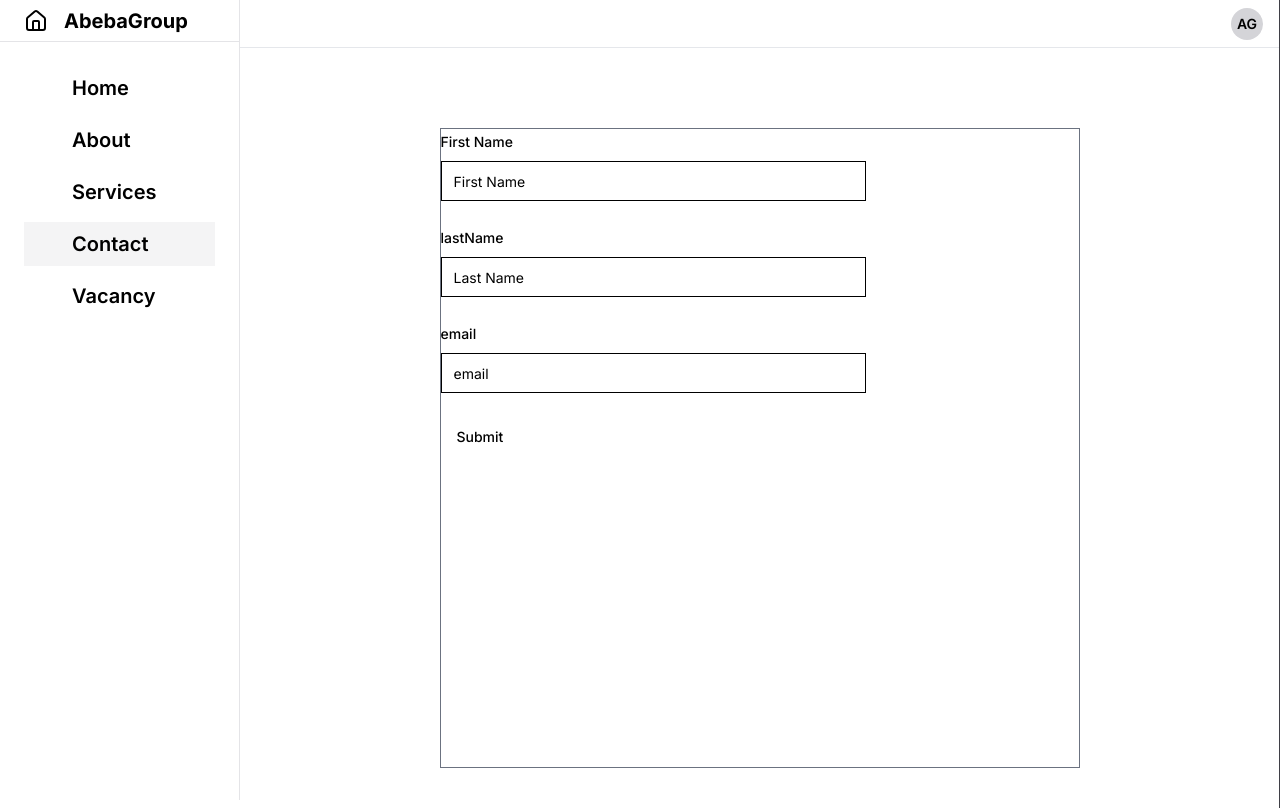
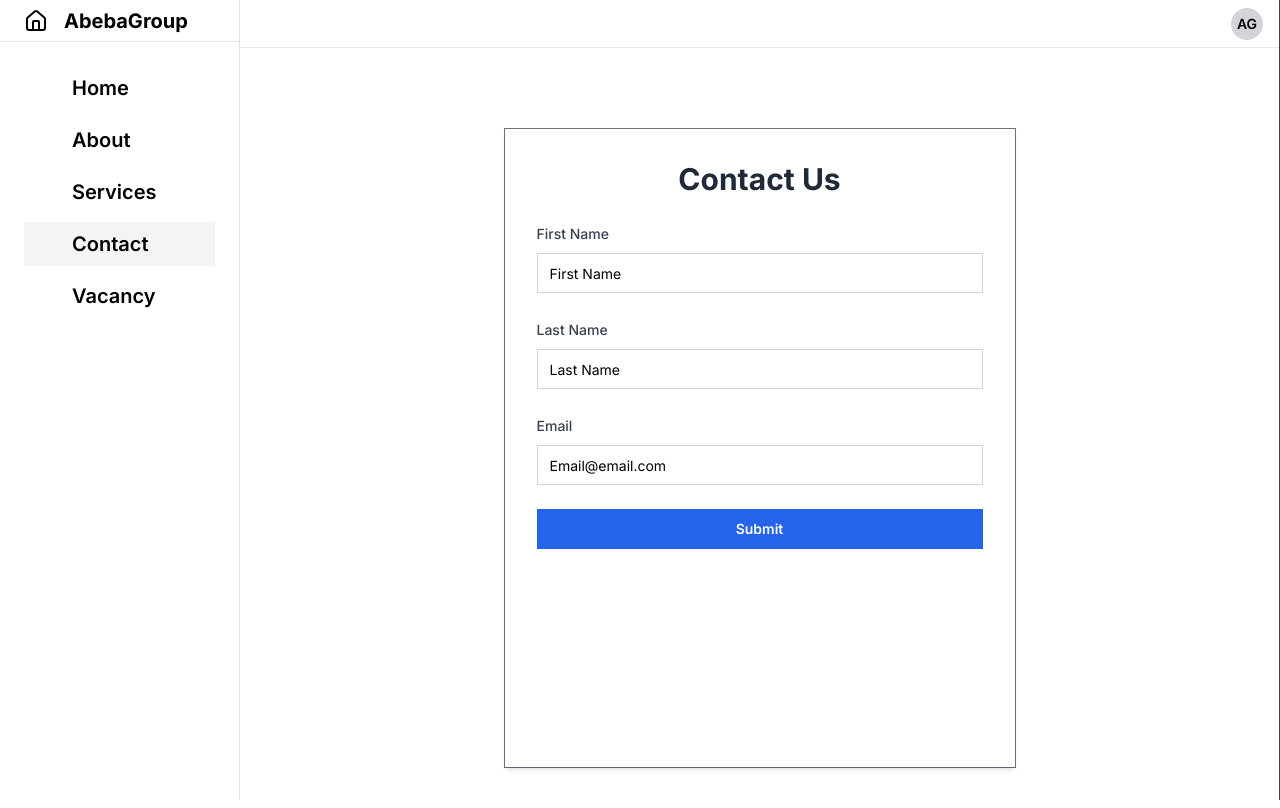
Before and after one commit to dmotorca/mordi-website, a Next.js app: page /contact in a window 1280 px wide. Shown: the top 808 px of the page. Built offline with nearby package versions, Linux system fonts and the light colour scheme; some icons are missing.

Commit message:
Finished Form field and added some css to make it look normal. I will need to hookup sometime of email service to actually send these Contact forms to an email

```diff
--- a/src/app/contact/page.tsx
+++ b/src/app/contact/page.tsx
@@ -3,11 +3,9 @@ import { ContactForm } from '@/components/contact-form';
 
 const ContactPage = () => {
   return (
-    <div className="flex items-center justify-center h-screen">
-      <div className="border border-gray-500 h-[50vh] w-[80vw] lg:h-[80vh] lg:w-[50vw]">
-        <div>
-          <ContactForm />
-        </div>
+    <div className="flex items-center justify-center pt-20">
+      <div className="border border-gray-500 h-[60vh] w-[80vw] lg:h-[80vh] lg:w-[40vw]">
+        <ContactForm />
       </div>
     </div>
   );
--- a/src/components/contact-form.tsx
+++ b/src/components/contact-form.tsx
@@ -19,10 +19,10 @@ import { Input } from './ui/input';
 
 const FormSchema = z.object({
   firstName: z.string().min(2, {
-    message: 'Username must be at least 2 characters.',
+    message: 'First name is required.',
   }),
   lastName: z.string().min(2, {
-    message: 'Username must be at least 2 characters.',
+    message: 'Last name is required.',
   }),
   email: z.string().email({ message: 'Email is required' }),
 });
@@ -49,53 +49,78 @@ export function ContactForm() {
   }
 
   return (
+    <div className="w-full h-full mx-auto bg-white shadow-md rounded-lg p-8">
+      <h2 className="text-3xl font-bold text-center text-gray-800 mb-6">
+        Contact Us
+      </h2>
       <Form {...form}>
-      <form onSubmit={form.handleSubmit(onSubmit)} className="w-2/3 space-y-6">
+        <form onSubmit={form.handleSubmit(onSubmit)} className="space-y-6">
+          {/* First Name Field */}
           <FormField
             control={form.control}
             name="firstName"
             render={({ field }) => (
               <FormItem>
-              <FormLabel>First Name</FormLabel>
+                <FormLabel className="text-gray-700">First Name</FormLabel>
                 <FormControl>
-                <Input placeholder="First Name" {...field} />
+                  <Input
+                    className="w-full p-3 mt-2 border border-gray-300 rounded-md focus:ring-2 focus:ring-blue-500 focus:outline-none"
+                    placeholder="First Name"
+                    {...field}
+                  />
                 </FormControl>
-
-              <FormMessage />
+                <FormMessage className="text-red-500" />
               </FormItem>
             )}
           />
 
+          {/* Last Name Field */}
           <FormField
             control={form.control}
             name="lastName"
             render={({ field }) => (
               <FormItem>
-              <FormLabel>lastName</FormLabel>
+                <FormLabel className="text-gray-700">Last Name</FormLabel>
                 <FormControl>
-                <Input placeholder="Last Name" {...field} />
+                  <Input
+                    className="w-full p-3 mt-2 border border-gray-300 rounded-md focus:ring-2 focus:ring-blue-500 focus:outline-none"
+                    placeholder="Last Name"
+                    {...field}
+                  />
                 </FormControl>
-              <FormMessage />
+                <FormMessage className="text-red-500" />
               </FormItem>
             )}
           />
 
+          {/* Email Field */}
           <FormField
             control={form.control}
             name="email"
             render={({ field }) => (
               <FormItem>
-              <FormLabel>email</FormLabel>
+                <FormLabel className="text-gray-700">Email</FormLabel>
                 <FormControl>
-                <Input placeholder="email" {...field} />
+                  <Input
+                    className="w-full p-3 mt-2 border border-gray-300 rounded-md focus:ring-2 focus:ring-blue-500 focus:outline-none"
+                    placeholder="Email@email.com"
+                    {...field}
+                  />
                 </FormControl>
-              <FormMessage />
+                <FormMessage className="text-red-500" />
               </FormItem>
             )}
           />
 
-        <Button type="submit">Submit</Button>
+          {/* Submit Button */}
+          <Button
+            type="submit"
+            className="w-full bg-blue-600 text-white font-semibold py-3 rounded-md hover:bg-blue-500 transition-all"
+          >
+            Submit
+          </Button>
         </form>
       </Form>
+    </div>
   );
 }
```
Lines whose indentation alone changed are shown as unchanged.
